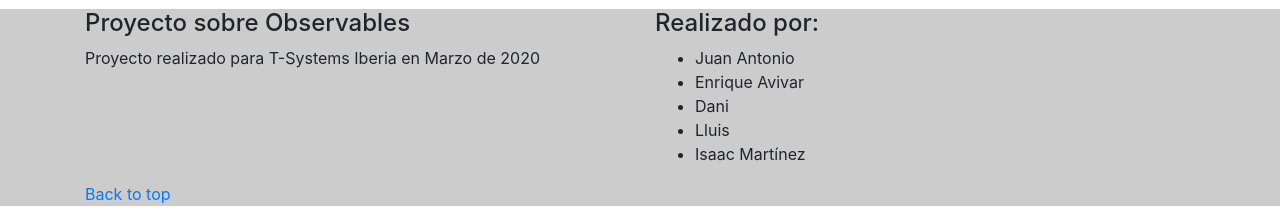
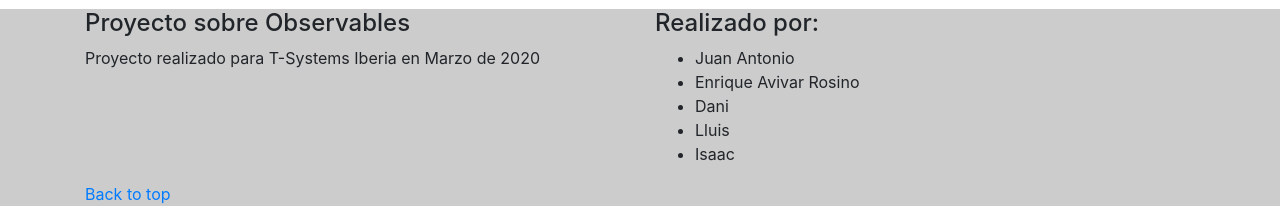
Before and after one commit to enriqueavivar-tsystems/observables, an Angular app: page / in a window 1280 px wide. Shown: the part 1150-1366 px from the top of the page. Built offline with nearby package versions, Linux system fonts and the light colour scheme.

Commit message:
Revert "Cambio en el footer para ejemplo"
This reverts commit 01a4fbd56b508fa98436ca462898c55025241617.

```diff
--- a/src/app/components/footer/footer-component/footer-component.component.html
+++ b/src/app/components/footer/footer-component/footer-component.component.html
@@ -9,10 +9,10 @@
                 <h4>Realizado por:</h4>
                 <ul>
                     <li>Juan Antonio</li>
-                    <li>Enrique Avivar</li>
+                    <li>Enrique Avivar Rosino</li>
                     <li>Dani</li>
                     <li>Lluis</li>
-                    <li>Isaac Martínez</li>
+                    <li>Isaac</li>
                 </ul>
 
             </div>
```
